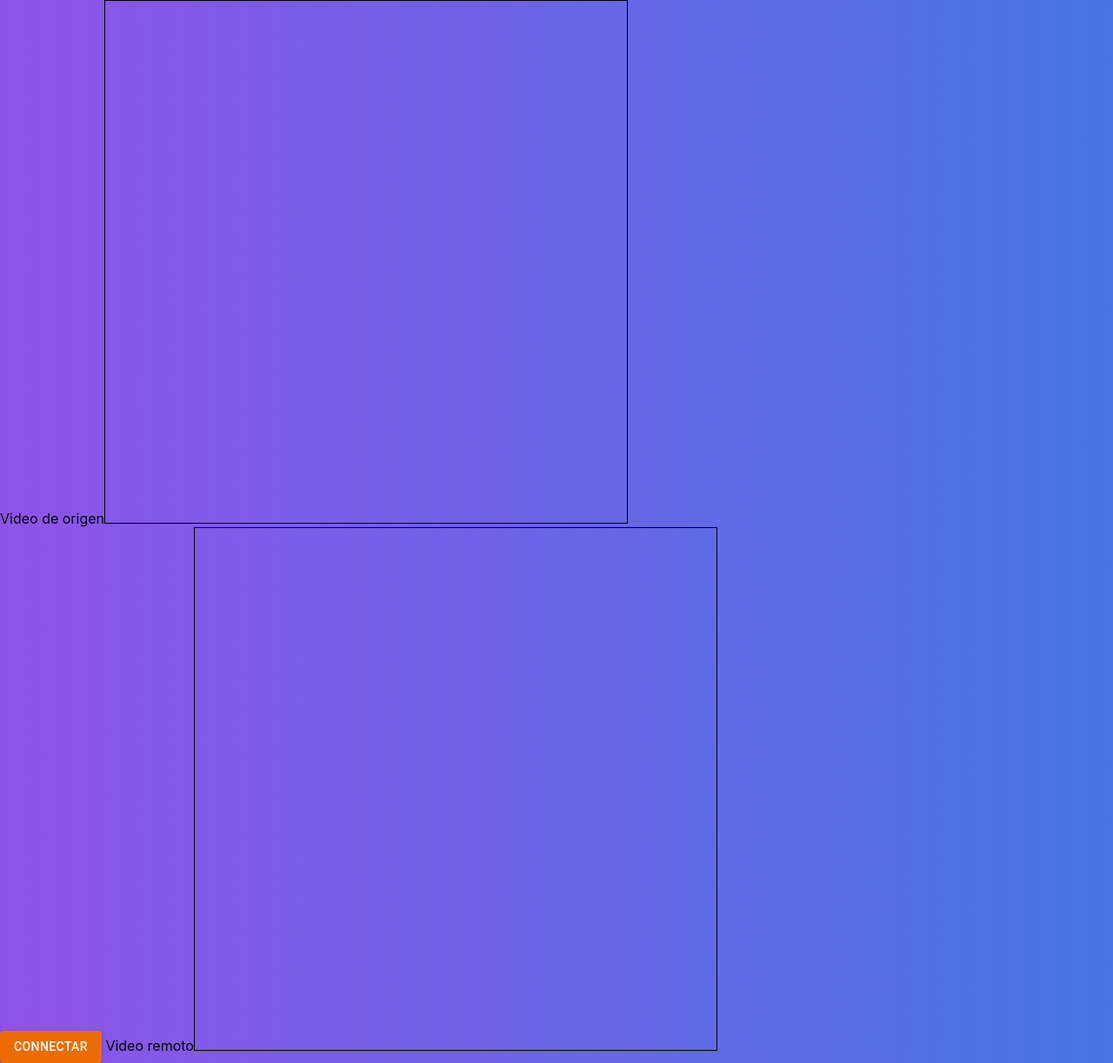
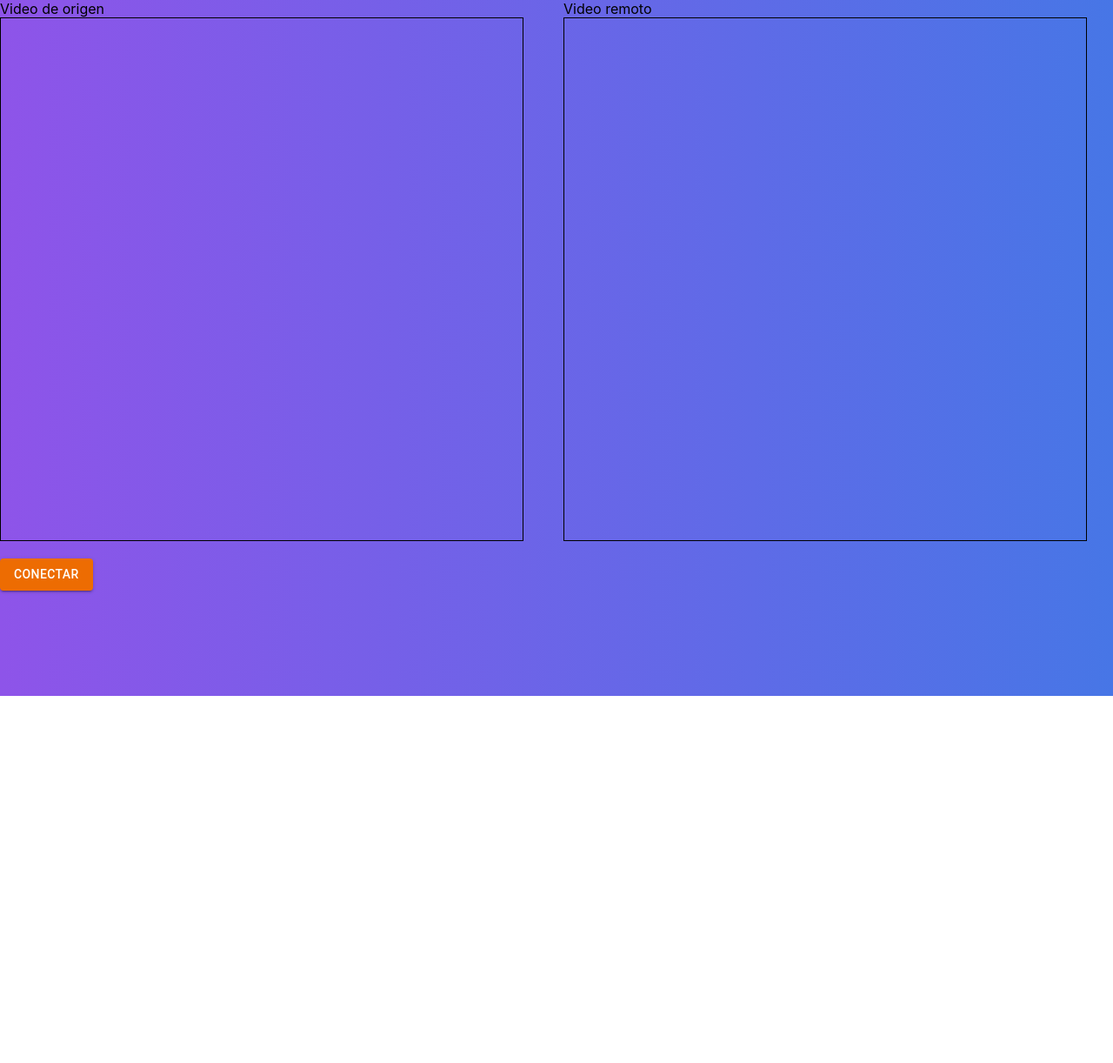
Before and after one commit to aepel/multiparty-voice-call, a React (Create React App) app in the folder FrontEnd/: page / in a window 1280 px wide. Shown: the whole page at 87% size. After the commit the page ends 800 px from the top, so only its background shows below. Built offline with nearby package versions, Linux system fonts and the light colour scheme; no server answers.

Commit message:
cleaning code

```diff
--- a/FrontEnd/src/components/Test.jsx
+++ b/FrontEnd/src/components/Test.jsx
@@ -2,6 +2,8 @@ import React, { useRef, useEffect } from 'react'
 
 import useMeeting from '../hooks/useMeeting'
 import Button from '@mui/material/Button'
+import Grid from '@mui/material/Grid'
+
 const Test = () => {
   const localVideoRef = useRef()
   const remoteVideoRef = useRef()
@@ -20,13 +22,13 @@ const Test = () => {
   }
 
   return (
-    <>
+    <Grid container spacing={2}>
+      <Grid item xs={6}>
         {' Video de origen'}
         <video ref={localVideoRef} autoPlay playsInline width={600} height={600} style={{ border: '1px solid' }} />
-      <br></br>
-      <Button variant="contained" color="warning" onClick={onMeetingClick}>
-        Connectar
-      </Button>
+      </Grid>
+      <Grid item xs={6}>
+        {' '}
         {' Video remoto'}
         <video
           ref={remoteVideoRef}
@@ -37,7 +39,14 @@ const Test = () => {
           visible={false}
           style={{ border: '1px solid' }}
         />
-    </>
+      </Grid>
+      <Grid item xs={3}>
+        <Button variant="contained" color="warning" onClick={onMeetingClick}>
+          Conectar
+        </Button>
+      </Grid>
+      <Grid item xs={8}></Grid>
+    </Grid>
   )
 }
 
--- a/FrontEnd/src/mediasoup/index.js
+++ b/FrontEnd/src/mediasoup/index.js
@@ -136,22 +136,42 @@ const connectSendTransport = async stream => {
   // https://mediasoup.org/documentation/v3/mediasoup-client/api/#transport-produce
   // this action will trigger the 'connect' and 'produce' events above
   console.log('🚀 ~ file: index.js:137 ~ connectSendTransport ~ producerTransport:', producerTransport)
-  producer = await producerTransport.produce({
-    track: stream.getVideoTracks()[0],
-    ...params,
-  })
+  // producer = await producerTransport.produce({
+  //   track: stream.getVideoTracks()[0],
+  //   ...params,
+  // })
+  const videoTrack = stream.getVideoTracks()[0]
+  const audioTrack = stream.getAudioTracks()[0]
 
-  producer.on('trackended', () => {
-    console.log('track ended')
+  // If there is a video track start sending it to the server
+  if (videoTrack) {
+    const videoProducer = await producerTransport.produce({ track: videoTrack, ...params })
+    videoProducer.on('trackended', () => {
+      console.log('track ended')
 
-    // close video track
-  })
+      // close video track
+    })
+    videoProducer.on('transportclose', () => {
+      console.log('transport ended')
 
-  producer.on('transportclose', () => {
-    console.log('transport ended')
+      // close video track
+    })
+  }
 
-    // close video track
-  })
+  // if there is a audio track start sending it to the server
+  if (audioTrack) {
+    const audioProducer = producerTransport.produce({ track: audioTrack, ...params })
+    audioProducer.on('trackended', () => {
+      console.log('track ended')
+
+      // close video track
+    })
+    audioProducer.on('transportclose', () => {
+      console.log('transport ended')
+
+      // close video track
+    })
+  }
 }
 
 const createRecvTransport = async (socket, remoteVideoRef) => {
```
Lines whose indentation alone changed are shown as unchanged.
